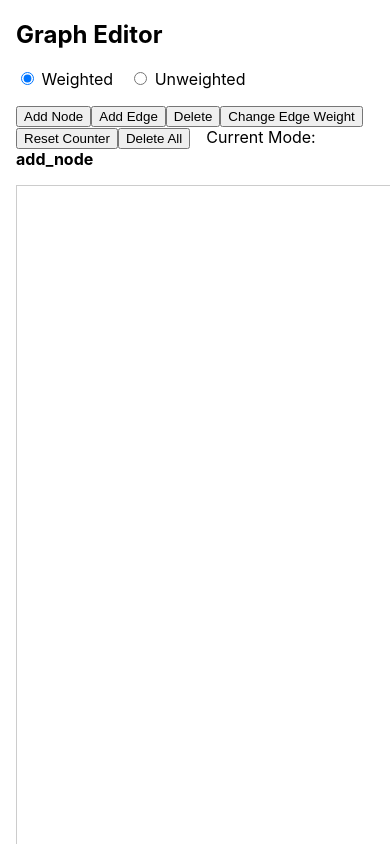
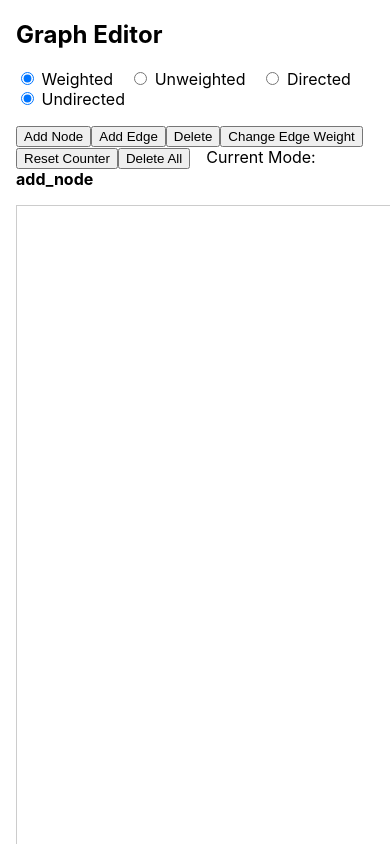
Before and after one commit to Peter-Shamoun/Graph-Theory, a React (Create React App) app: page / in a window 390 px wide. Shown: the top 844 px of the page. Built offline with nearby package versions, Linux system fonts and the light colour scheme.

Commit message:
func graph

```diff
--- a/src/App.css
+++ b/src/App.css
@@ -1,38 +1,166 @@
-.App {
+/* Modern CSS Reset */
+* {
+  margin: 0;
+  padding: 0;
+  box-sizing: border-box;
+}
+
+:root {
+  --primary: #2563eb;
+  --primary-dark: #1d4ed8;
+  --secondary: #64748b;
+  --accent: #f97316;
+  --background: #f8fafc;
+  --surface: #ffffff;
+  --text: #1e293b;
+  --error: #ef4444;
+  --success: #22c55e;
+}
+
+body {
+  background-color: var(--background);
+  color: var(--text);
+  font-family: 'Inter', -apple-system, BlinkMacSystemFont, sans-serif;
+}
+
+.graph-editor {
+  max-width: 1200px;
+  margin: 2rem auto;
+  padding: 0 1rem;
+}
+
+.graph-editor__header {
+  margin-bottom: 2rem;
   text-align: center;
 }
 
-.App-logo {
-  height: 40vmin;
-  pointer-events: none;
+.graph-editor__title {
+  font-size: 2.5rem;
+  color: var(--primary);
+  margin-bottom: 1rem;
 }
 
-@media (prefers-reduced-motion: no-preference) {
-  .App-logo {
-    animation: App-logo-spin infinite 20s linear;
-  }
+.graph-editor__controls {
+  display: flex;
+  flex-wrap: wrap;
+  gap: 1rem;
+  margin-bottom: 2rem;
+  padding: 1rem;
+  background: var(--surface);
+  border-radius: 0.5rem;
+  box-shadow: 0 1px 3px rgba(0, 0, 0, 0.1);
 }
 
-.App-header {
-  background-color: #282c34;
-  min-height: 100vh;
+.radio-group {
   display: flex;
-  flex-direction: column;
+  gap: 1rem;
+  padding: 0.5rem;
+  background: var(--background);
+  border-radius: 0.25rem;
+}
+
+.radio-label {
+  display: flex;
   align-items: center;
-  justify-content: center;
-  font-size: calc(10px + 2vmin);
+  gap: 0.5rem;
+  cursor: pointer;
+  padding: 0.5rem 1rem;
+  border-radius: 0.25rem;
+  transition: background-color 0.2s;
+}
+
+.radio-label:hover {
+  background-color: rgba(37, 99, 235, 0.1);
+}
+
+.radio-label input[type="radio"] {
+  accent-color: var(--primary);
+}
+
+.button-group {
+  display: flex;
+  gap: 0.5rem;
+  flex-wrap: wrap;
+}
+
+.btn {
+  padding: 0.5rem 1rem;
+  border: none;
+  border-radius: 0.25rem;
+  font-weight: 500;
+  cursor: pointer;
+  transition: all 0.2s;
+}
+
+.btn-primary {
+  background-color: var(--primary);
   color: white;
 }
 
-.App-link {
-  color: #61dafb;
+.btn-primary:hover {
+  background-color: var(--primary-dark);
 }
 
-@keyframes App-logo-spin {
-  from {
-    transform: rotate(0deg);
+.btn-secondary {
+  background-color: var(--secondary);
+  color: white;
+}
+
+.btn-danger {
+  background-color: var(--error);
+  color: white;
+}
+
+.graph-canvas {
+  background: var(--surface);
+  border-radius: 0.5rem;
+  box-shadow: 0 1px 3px rgba(0, 0, 0, 0.1);
+  transition: all 0.3s;
+}
+
+.graph-canvas:hover {
+  box-shadow: 0 4px 6px rgba(0, 0, 0, 0.1);
+}
+
+/* Node Styles */
+.node circle {
+  transition: all 0.2s;
+}
+
+.node circle:hover {
+  filter: brightness(0.95);
+}
+
+.node text {
+  font-size: 14px;
+  font-weight: 500;
+}
+
+/* Edge Styles */
+.edge line {
+  transition: stroke-width 0.2s;
+}
+
+.edge:hover line {
+  stroke-width: 3px;
+}
+
+.edge text {
+  font-size: 12px;
+  font-weight: 500;
+}
+
+/* Responsive Design */
+@media (max-width: 768px) {
+  .graph-editor__controls {
+    flex-direction: column;
   }
-  to {
-    transform: rotate(360deg);
+
+  .button-group {
+    justify-content: center;
+  }
+
+  .graph-editor__title {
+    font-size: 2rem;
   }
 }
--- a/src/App.js
+++ b/src/App.js
@@ -19,6 +19,8 @@ export default function GraphEditor() {
   const [edgeStart, setEdgeStart] = useState(null);
   const [highlightedNodes, setHighlightedNodes] = useState([]);
   const [isWeighted, setIsWeighted] = useState(true);
+  const [isDirected, setIsDirected] = useState(false);
+  const [directedEdgeMemory, setDirectedEdgeMemory] = useState({});
 
   // A ref to keep track of the next node id
   const nextNodeId = useRef(0);
@@ -64,7 +66,13 @@ export default function GraphEditor() {
         if (edgeStart !== uniqueId) {
           setHighlightedNodes([edgeStart, uniqueId]);
 
-          // Handle edge creation based on graph type
+          // Check for existing edges between these nodes
+          const existingEdge = edges.find(e =>
+            (e.source === edgeStart && e.target === uniqueId) ||
+            (!isDirected && e.source === uniqueId && e.target === edgeStart)
+          );
+
+          if (!existingEdge) {
             if (isWeighted) {
               const weight = prompt('Enter edge weight (numeric value):', '1');
               if (weight !== null) {
@@ -76,9 +84,13 @@ export default function GraphEditor() {
                 };
                 nextEdgeId.current += 1;
                 setEdges((prevEdges) => [...prevEdges, newEdge]);
+                // Remember the original direction
+                setDirectedEdgeMemory(prev => ({
+                  ...prev,
+                  [newEdge.id]: { source: edgeStart, target: uniqueId }
+                }));
               }
             } else {
-            // For unweighted graphs, automatically add edge with weight 1
               const newEdge = {
                 id: nextEdgeId.current,
                 source: edgeStart,
@@ -87,6 +99,12 @@ export default function GraphEditor() {
               };
               nextEdgeId.current += 1;
               setEdges((prevEdges) => [...prevEdges, newEdge]);
+              // Remember the original direction
+              setDirectedEdgeMemory(prev => ({
+                ...prev,
+                [newEdge.id]: { source: edgeStart, target: uniqueId }
+              }));
+            }
           }
         }
         setHighlightedNodes([]);
@@ -163,11 +181,51 @@ export default function GraphEditor() {
     nextEdgeId.current = 0;
   };
 
+  // Add function to handle directed/undirected toggle
+  const handleDirectedToggle = (directed) => {
+    setIsDirected(directed);
+
+    if (directed) {
+      // Switching to directed: restore original directions
+      setEdges(prevEdges => {
+        const newEdges = prevEdges.map(edge => ({
+          ...edge,
+          source: directedEdgeMemory[edge.id]?.source || edge.source,
+          target: directedEdgeMemory[edge.id]?.target || edge.target,
+        }));
+
+        // Remove duplicate undirected edges
+        return newEdges.filter((edge, index, self) =>
+          index === self.findIndex(e =>
+            (e.source === edge.source && e.target === edge.target) ||
+            (e.source === edge.target && e.target === edge.source)
+          )
+        );
+      });
+    } else {
+      // Switching to undirected: normalize edges to prevent duplicates
+      setEdges(prevEdges => {
+        const normalizedEdges = [];
+        const edgePairs = new Set();
+
+        prevEdges.forEach(edge => {
+          const pair = [edge.source, edge.target].sort().join('-');
+          if (!edgePairs.has(pair)) {
+            edgePairs.add(pair);
+            normalizedEdges.push(edge);
+          }
+        });
+
+        return normalizedEdges;
+      });
+    }
+  };
+
   return (
     <div style={{ margin: '1rem' }}>
       <h2>Graph Editor</h2>
 
-      {/* Graph Type Selection */}
+      {/* Graph Type Selection with disabled state */}
       <div style={{ marginBottom: '1rem' }}>
         <label style={{ marginRight: '1rem' }}>
           <input
@@ -177,13 +235,38 @@ export default function GraphEditor() {
             onChange={() => setIsWeighted(true)}
           /> Weighted
         </label>
-        <label>
+        <label style={{ marginRight: '1rem' }}>
           <input
             type="radio"
             value="unweighted"
             checked={!isWeighted}
             onChange={() => setIsWeighted(false)}
           /> Unweighted
+        </label>
+        <label style={{
+          marginRight: '1rem',
+          opacity: nodes.length > 0 ? 0.5 : 1,
+          cursor: nodes.length > 0 ? 'not-allowed' : 'pointer'
+        }}>
+          <input
+            type="radio"
+            value="directed"
+            checked={isDirected}
+            onChange={() => handleDirectedToggle(true)}
+            disabled={nodes.length > 0}
+          /> Directed
+        </label>
+        <label style={{
+          opacity: nodes.length > 0 ? 0.5 : 1,
+          cursor: nodes.length > 0 ? 'not-allowed' : 'pointer'
+        }}>
+          <input
+            type="radio"
+            value="undirected"
+            checked={!isDirected}
+            onChange={() => handleDirectedToggle(false)}
+            disabled={nodes.length > 0}
+          /> Undirected
         </label>
       </div>
 
@@ -207,7 +290,20 @@ export default function GraphEditor() {
         style={{ border: '1px solid #ccc', background: '#fff' }}
         onClick={handleSvgClick}
       >
-        {/* Render edges (lines + weight labels) */}
+        <defs>
+          <marker
+            id="arrowhead"
+            viewBox="0 0 10 10"
+            refX="21"
+            refY="5"
+            markerWidth="8"
+            markerHeight="8"
+            orient="auto-start-reverse"
+          >
+            <path d="M 0 0 L 10 5 L 0 10 z" fill="black"/>
+          </marker>
+        </defs>
+
         {edges.map((edge) => {
           const sourceNode = nodes.find((n) => n.uniqueId === edge.source);
           const targetNode = nodes.find((n) => n.uniqueId === edge.target);
@@ -229,8 +325,10 @@ export default function GraphEditor() {
                 y2={targetNode.y}
                 stroke="black"
                 strokeWidth="2"
+                style={{
+                  markerEnd: isDirected ? 'url(#arrowhead)' : 'none',
+                }}
               />
-              {/* Only show weight labels for weighted graphs */}
               {isWeighted && (
                 <text
                   x={mx}
```
Lines whose indentation alone changed are shown as unchanged.
